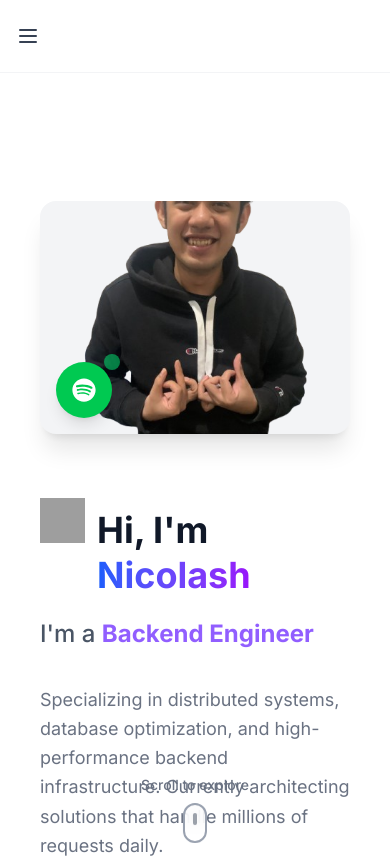
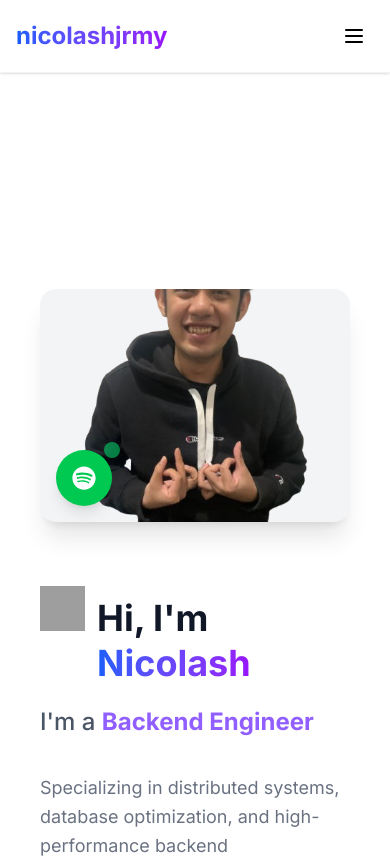
Before and after one commit to nicolashjrmy/portfolio-website, a Next.js app: page / in a window 390 px wide. Shown: the top 858 px of the page. Built offline with nearby package versions, Linux system fonts and the light colour scheme; grey boxes are pictures that could not be loaded.

Commit message:
fix navigation layout

```diff
--- a/src/app/globals.css
+++ b/src/app/globals.css
@@ -1,7 +1,21 @@
 @import "tailwindcss";
 
+html, body {
+  margin: 0;
+  padding: 0;
+  scroll-behavior: smooth;
+}
+
 html {
-  scroll-behavior: smooth;
+  scroll-padding-top: 0;
+}
+
+body {
+  overflow-x: hidden;
+}
+
+* {
+  box-sizing: border-box;
 }
 
 /* Custom scrollbar */
--- a/src/components/Hero.tsx
+++ b/src/components/Hero.tsx
@@ -345,7 +345,7 @@ export default function Hero() {
   }, [])
 
   return (
-    <section id="home" className="min-h-screen flex items-start pt-32 relative overflow-hidden bg-white">
+    <section id="home" className="min-h-screen flex items-start pt-54 relative overflow-hidden bg-white">
       <div className="max-w-7xl mx-auto px-6 lg:px-8 w-full">
         <div className="grid lg:grid-cols-2 gap-16 items-center relative z-10">
 
--- a/src/components/Navigation.tsx
+++ b/src/components/Navigation.tsx
@@ -7,7 +7,6 @@ export default function Navigation() {
   const [isOpen, setIsOpen] = useState(false)
 
   const navItems = [
-    { href: "#home", label: "nicolashjrmy" },
     { href: "#experience", label: "Experience" },
     { href: "#projects", label: "Backend Projects" },
     { href: "#skills", label: "Skills" },
@@ -15,41 +14,69 @@ export default function Navigation() {
   ]
 
   return (
-    <nav className="bg-white border-b border-gray-100 sticky top-0 z-50">
+    <nav className="bg-white/80 backdrop-blur-md border-b border-gray-200/50 sticky top-0 z-50 shadow-sm">
       <div className="max-w-6xl mx-auto px-4 sm:px-6 lg:px-8">
-        <div className="flex justify-between items-center py-6">
+        <div className="flex justify-between items-center py-4">
+          {/* Logo/Brand on the left */}
+          <a
+            href="#home"
+            onClick={(e) => {
+              e.preventDefault()
+              window.scrollTo({ top: 0, behavior: 'smooth' })
+          }}
+            className="text-2xl font-bold bg-gradient-to-r from-blue-600 to-purple-600 bg-clip-text text-transparent hover:from-purple-600 hover:to-blue-600 transition-all duration-300 transform hover:scale-105"
+          >
+            nicolashjrmy
+          </a>
+
+          {/* Desktop Navigation on the right */}
           <div className="hidden md:flex space-x-8">
             {navItems.map((item) => (
               <a
                 key={item.href}
                 href={item.href}
-                className="text-gray-700 hover:text-gray-900 font-medium transition-all duration-300 hover:scale-105 relative group"
+                className="relative text-gray-700 hover:text-gray-900 font-medium transition-all duration-300 px-3 py-2 rounded-lg hover:bg-gray-50 group"
               >
                 {item.label}
-                <span className="absolute -bottom-1 left-0 w-0 h-0.5 bg-blue-600 transition-all duration-300 group-hover:w-full"></span>
+                <span className="absolute bottom-0 left-1/2 w-0 h-0.5 bg-gradient-to-r from-blue-600 to-purple-600 transition-all duration-300 group-hover:w-full group-hover:left-0 rounded-full"></span>
               </a>
             ))}
           </div>
 
-          <button className="md:hidden text-gray-700" onClick={() => setIsOpen(!isOpen)}>
-            {isOpen ? <X size={24} /> : <Menu size={24} />}
+          {/* Mobile menu button */}
+          <button
+            className="md:hidden p-2 rounded-lg hover:bg-gray-100 transition-all duration-200 transform hover:scale-105"
+            onClick={() => setIsOpen(!isOpen)}
+          >
+            <div className="relative w-6 h-6">
+              <Menu
+                size={24}
+                className={`absolute transition-all duration-300 ${isOpen ? 'rotate-90 opacity-0' : 'rotate-0 opacity-100'}`}
+              />
+              <X
+                size={24}
+                className={`absolute transition-all duration-300 ${isOpen ? 'rotate-0 opacity-100' : '-rotate-90 opacity-0'}`}
+              />
+            </div>
           </button>
         </div>
 
-        {isOpen && (
-          <div className="md:hidden pb-4">
-            {navItems.map((item) => (
+        {/* Mobile Navigation */}
+        <div className={`md:hidden transition-all duration-300 ease-in-out ${isOpen ? 'max-h-96 opacity-100' : 'max-h-0 opacity-0'} overflow-hidden`}>
+          <div className="py-4 space-y-2">
+            {navItems.map((item, index) => (
               <a
                 key={item.href}
                 href={item.href}
-                className="block py-2 text-gray-700 hover:text-gray-900"
+                className="block py-3 px-4 text-gray-700 hover:text-gray-900 hover:bg-gray-50 rounded-lg transition-all duration-200 transform hover:translate-x-2"
                 onClick={() => setIsOpen(false)}
+                style={{ animationDelay: `${index * 50}ms` }}
               >
                 {item.label}
               </a>
             ))}
           </div>
-        )}
+        </div>
       </div>
     </nav>
   )
```
